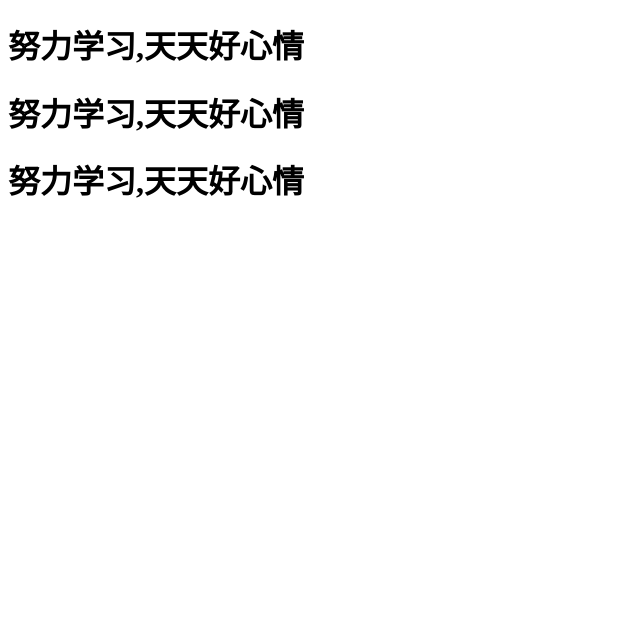
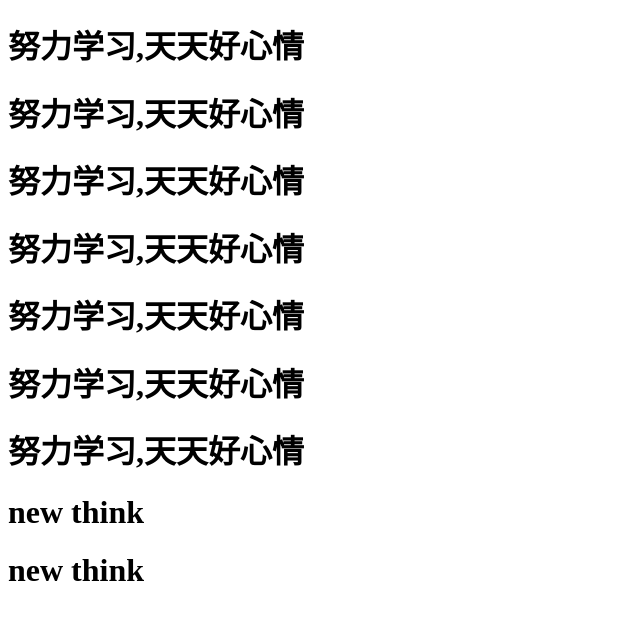
Before and after one commit to hoha-1/learning, a plain HTML site: page index.html in a window 1280 px wide. Shown: the whole page, without its empty margins (0-640 px from the left). Drawn offline with Linux system fonts and the light colour scheme.

Commit message:
上传前修改

```diff
--- a/index.html
+++ b/index.html
@@ -9,5 +9,12 @@
     <h1>努力学习,天天好心情</h1>
     <h1>努力学习,天天好心情</h1>
     <h1>努力学习,天天好心情</h1>
+    <h1>努力学习,天天好心情</h1>
+    <h1>努力学习,天天好心情</h1>
+    <h1>努力学习,天天好心情</h1>
+    <h1>努力学习,天天好心情</h1>
+    <h1>new think</h1>
+    <h1>new think</h1>
+    <script></script>
 </body>
 </html>
--- a/src/css/index.css
+++ b/src/css/index.css
@@ -0,0 +1,3 @@
+h1{
+    background-color: #fff;
+}
```
Also changed, not shown: demo.html (added).
